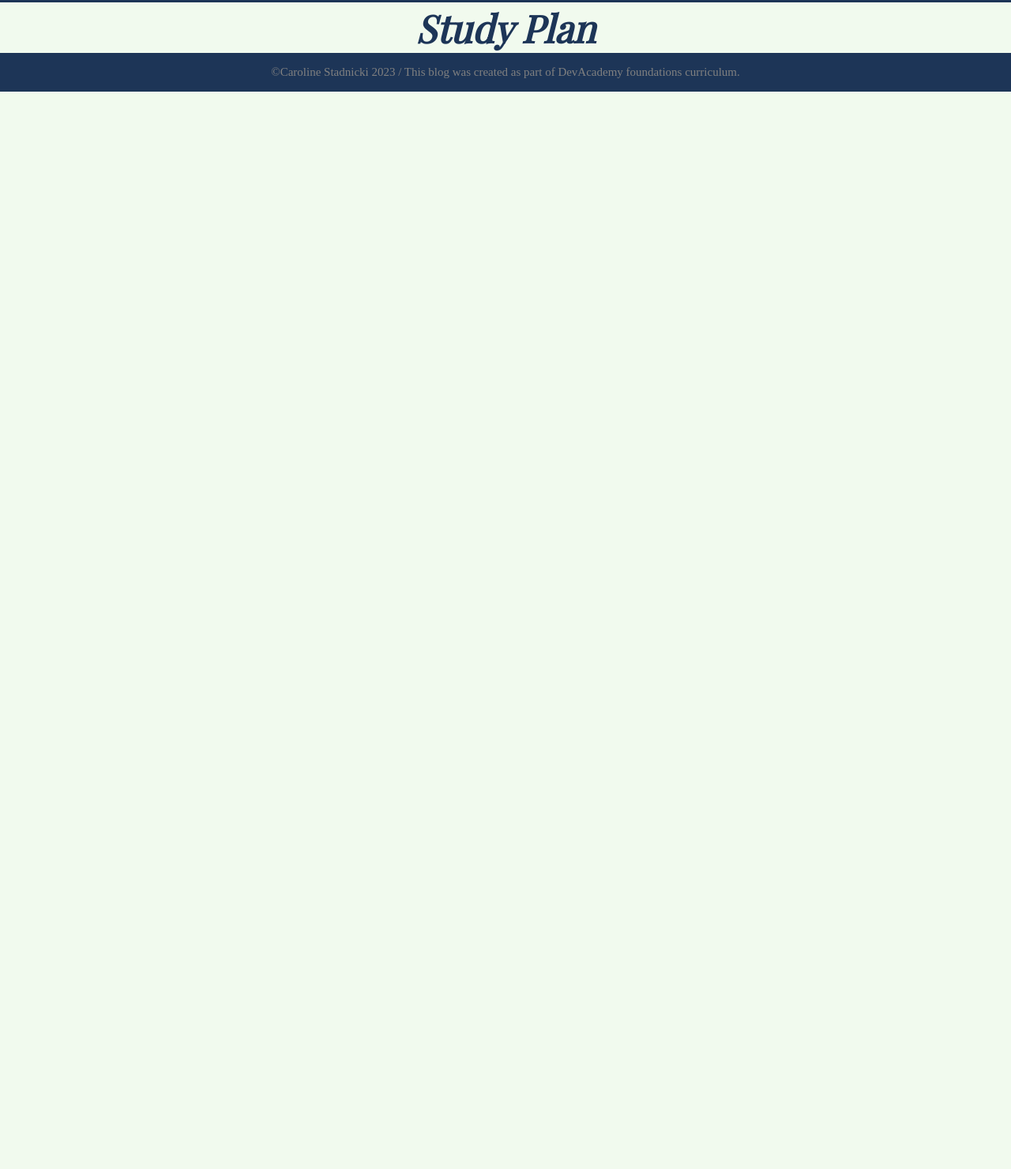
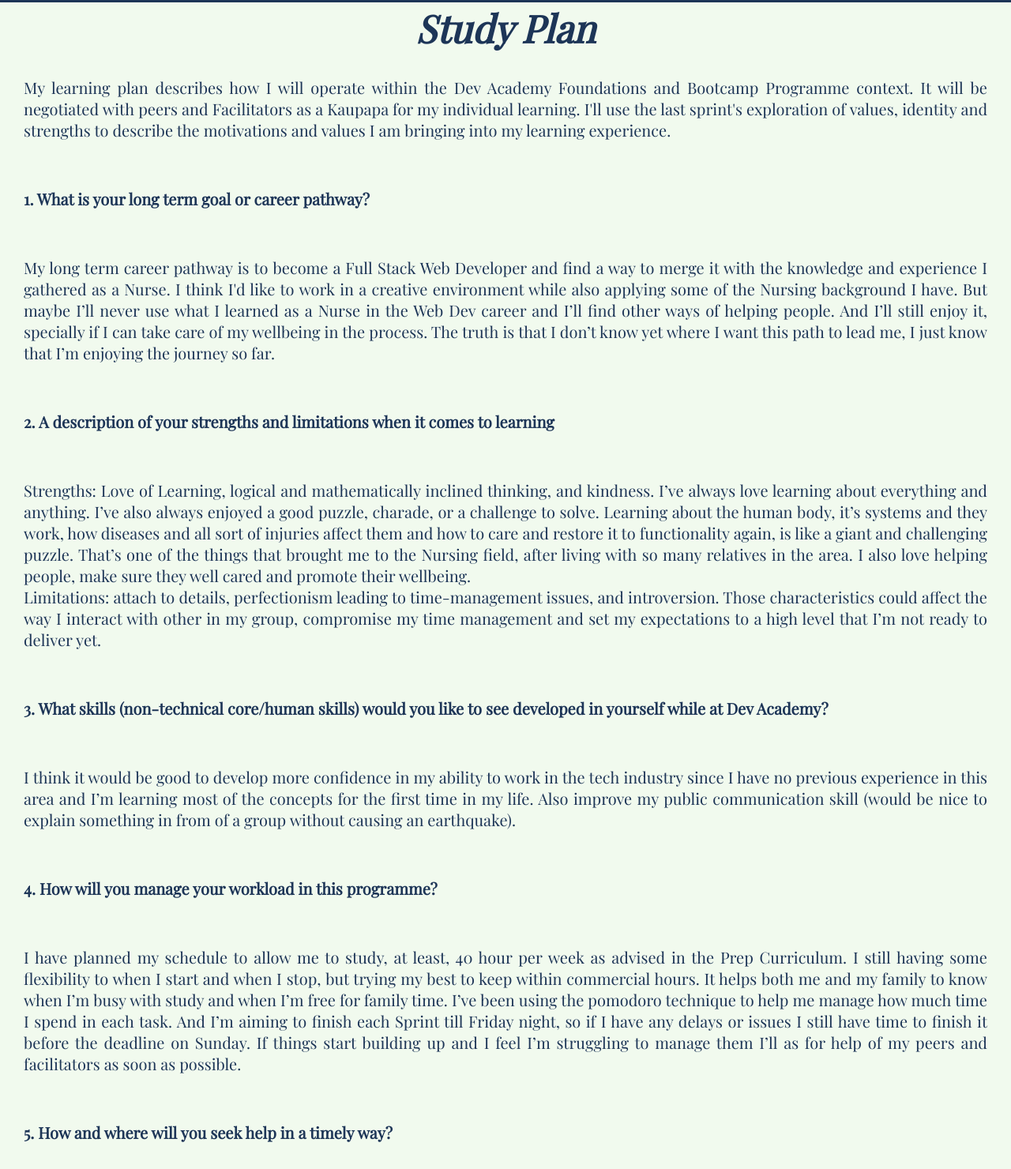
Before and after one commit to caroline-stadnicki/caroline-stadnicki.github.io, a plain HTML site: page study-plan.html in a window 1280 px wide. Shown: the part 47-1527 px from the top of the page at 79% size. Before the commit the page ends 800 px from the top, so only its background shows below. Drawn offline with nearby package versions, Linux system fonts and the light colour scheme.

Commit message:
Add Study Plan content

```diff
--- a/study-plan.html
+++ b/study-plan.html
@@ -18,6 +18,66 @@
       </header>
 <body>
     <h1>Study Plan</h1>
+      <p>
+        My learning plan describes how I will operate within the Dev Academy Foundations and Bootcamp Programme context.
+        It will be negotiated with peers and Facilitators as a Kaupapa for my individual learning. I'll use the last sprint's
+        exploration of values, identity and strengths to describe the motivations and values I am bringing into my learning experience.
+      </p>
+      <p class="question">
+        1.	What is your long term goal or career pathway?
+      </p>
+      <p>
+        My long term career pathway is to become a Full Stack Web Developer and find a way to merge it with the knowledge and experience I gathered as a Nurse.
+        I think I'd like to work in a creative environment while also applying some of the Nursing background I have. But maybe I’ll never use what I learned as a Nurse in the Web Dev career and I’ll find other ways of helping people. And I’ll still enjoy it, specially if I can take care of my wellbeing in the process.
+        The truth is that I don’t know yet where I want this path to lead me, I just know that I’m enjoying the journey so far.
+
+      </p>
+      <p class="question">
+        2.	A description of your strengths and limitations when it comes to learning
+      </p>
+          <p>
+        Strengths: Love of Learning, logical and mathematically inclined thinking, and kindness.
+        I’ve always love learning about everything and anything. I’ve also always enjoyed a good puzzle, charade, or a challenge to solve. Learning about the human body, it’s systems and they work, how diseases and all sort of injuries affect them and how to care and restore it to functionality again, is like a giant and challenging puzzle. That’s one of the things that brought me to the Nursing field, after living with so many relatives in the area. I also love helping people, make sure they well cared and promote their wellbeing.
+       <br>
+        Limitations: attach to details, perfectionism leading to time-management issues, and introversion.
+        Those characteristics could affect the way I interact with other in my group, compromise my time management and set my expectations to a high level that I’m not ready to deliver yet.
+          </p>
+      <p class="question">
+        3.	What skills (non-technical core/human skills) would you like to see developed in yourself while at Dev Academy?
+        </p>
+      <p>
+        I think it would be good to develop more confidence in my ability to work in the tech industry since I have no previous experience in this area and I’m learning most of the concepts for the first time in my life. Also improve my public communication skill (would be nice to explain something in from of a group without causing an earthquake).
+      </p>
+      <p class="question">
+        4. How will you manage your workload in this programme?
+        </p>
+      <p>
+        I have planned my schedule to allow me to study, at least, 40 hour per week as advised in the Prep Curriculum. I still having some flexibility to when I start and when I stop, but trying my best to keep within commercial hours. It helps both me and my family to know when I’m busy with study and when I’m free for family time.
+        I’ve been using the pomodoro technique to help me manage how much time I spend in each task. And I’m aiming to finish each Sprint till Friday night, so if I have any delays or issues I still have time to finish it before the deadline on Sunday.
+        If things start building up and I feel I’m struggling to manage them I’ll as for help of my peers and facilitators as soon as possible.
+
+          </p>
+      <p class="question">
+        5.	How and where will you seek help in a timely way?
+      </p>
+      <p>
+        So far, all the team of facilitators have been very helpful with every question asked or issue raised. There is also some peers in the student group that have more extensive knowledge and experience with some of the content and are ready to help too.
+        I’ll keep using the Discord channels to ask for help when I can’t find the solution to my issue by simply Googling it.
+      </p>
+      <p class="question">
+        6.	A description of what you expect from the Facilitation team
+      </p>
+      <p>
+        I expect the facilitation team to keep answering the questions made, in a timely manner, as they have been doing till now. Also it is good when they share their experiences and tricks to help us in the content of that week.
+      </p>
+      <p class="question">
+        7.	Any scheduling information such as block-out times when you are committed to other things. For example, you might have whānau commitments like school drop-offs. It's important to plan these in.
+      </p>
+      <p>
+        I have a meeting with my son’s new teacher in the 31st of January from 4 - 5pm. But I’ll be working my study schedule around that. I’ll also be dropping-off my children at school for their first day back on the 1st of February.
+Apart from that I’ll be free for all the duration of Bootcamp. I have my mom staying with us to help with the children during the time I’ll be studying. My husband is also ready to change his working schedule in the advent of any emergency with the kids, to allow me to focus in the course during this 16 weeks.
+
+      </p>
 
 </body>
 <footer>
```
